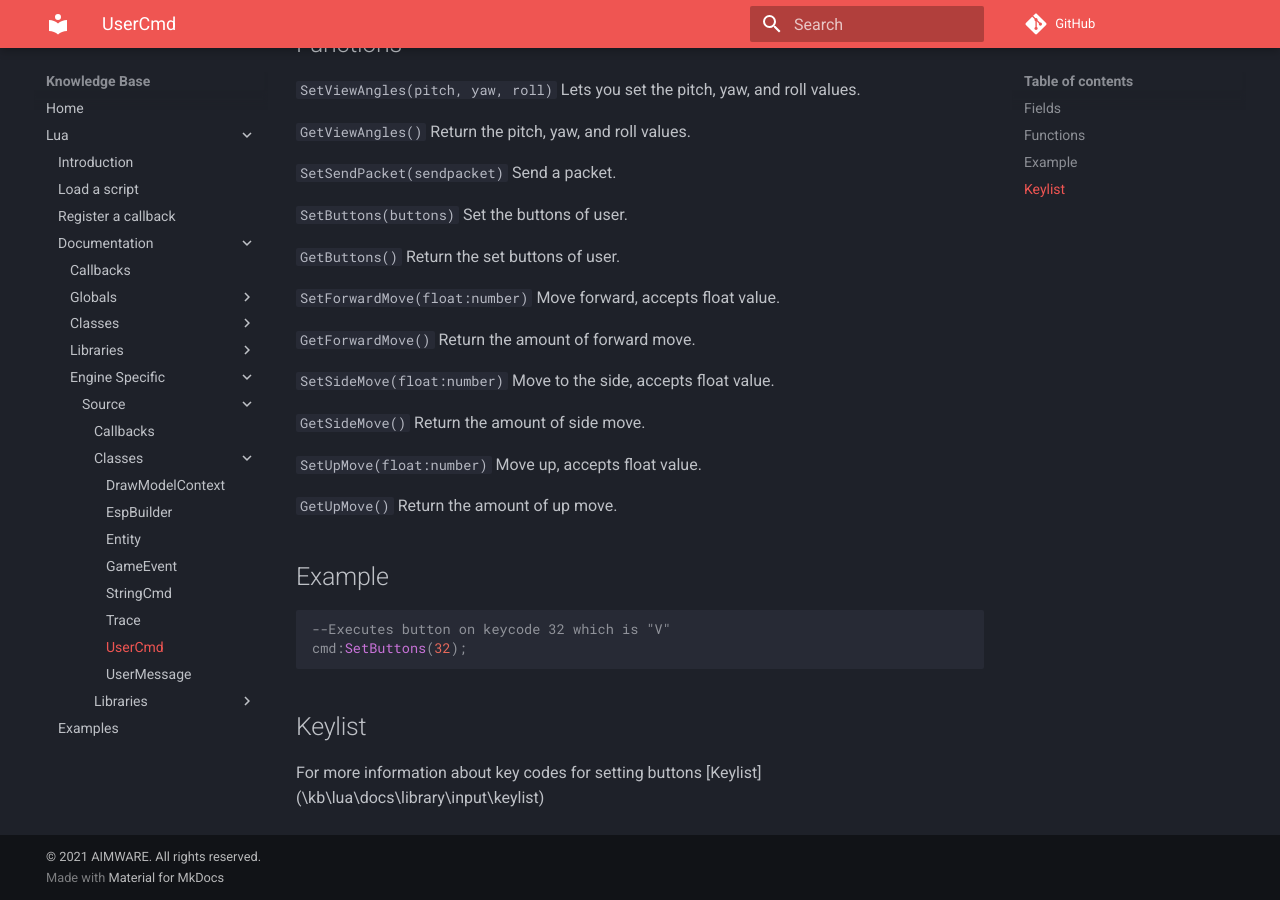
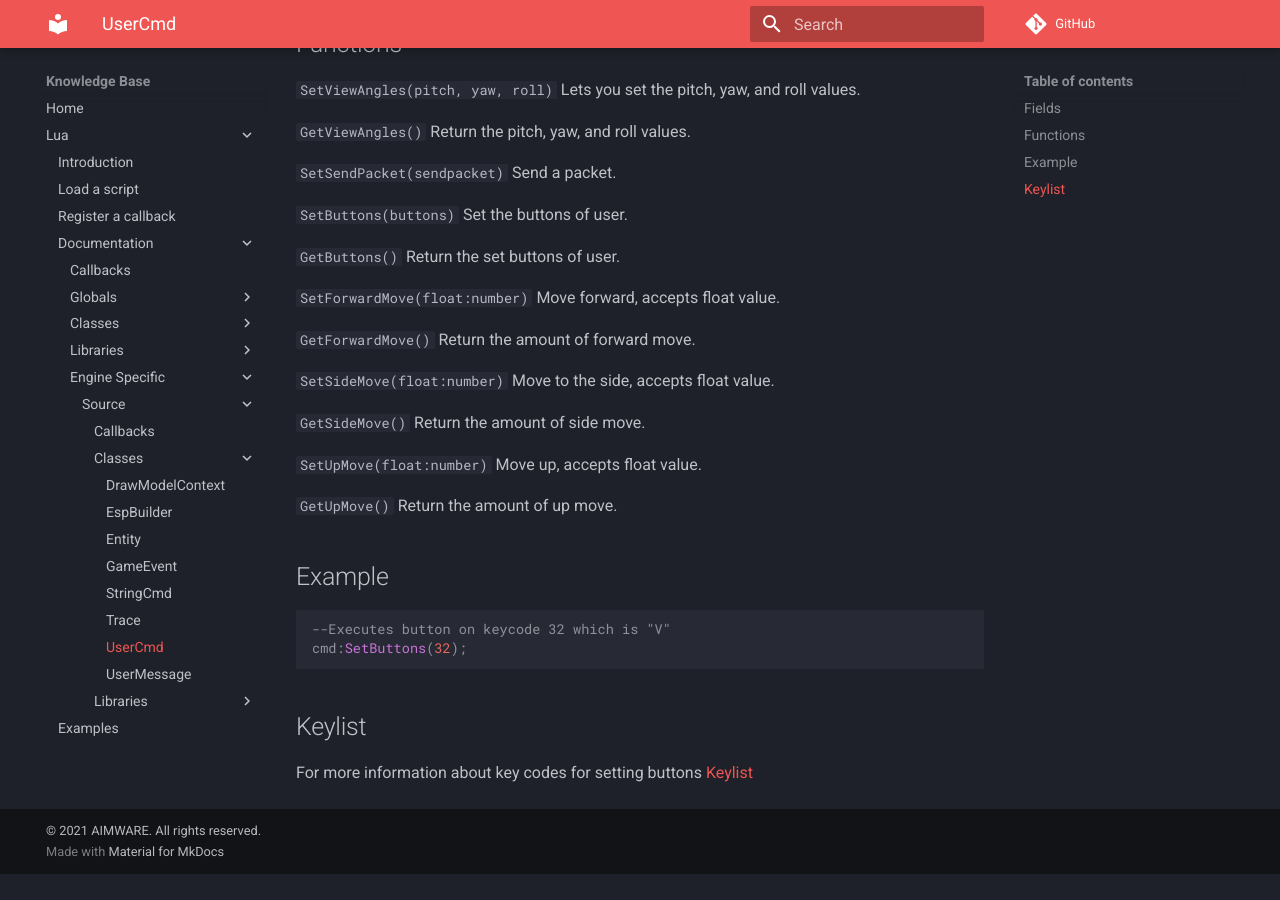
Before and after one commit to Ninaligo/aimware-web-kb, an MkDocs documentation site: the page built from private/lua/docs/engine/source/class/usercmd.md, in a window 1280 px wide and 900 px high, scrolled down 977 px. Built offline with MkDocs 1.6.1 and Material for MkDocs 9.7.7, drawn with Linux system fonts in a browser that asks for light colours; comment, search, counter and statistics services are not loaded; after the commit the page ends 1851 px from its top, so only the background shows below that.

Commit message:
Update usercmd.md

```diff
--- a/private/lua/docs/engine/source/class/usercmd.md
+++ b/private/lua/docs/engine/source/class/usercmd.md
@@ -71,4 +71,4 @@ cmd:SetButtons(32);
 
 ## Keylist
 For more information about key codes for setting buttons
-[Keylist](\kb\lua\docs\library\input\keylist\)
+[Keylist](/kb/lua/docs/library/input/keylist/)
```
